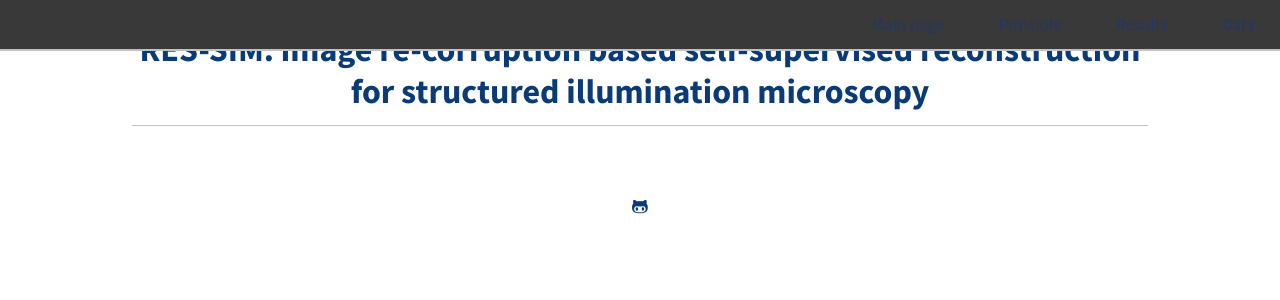
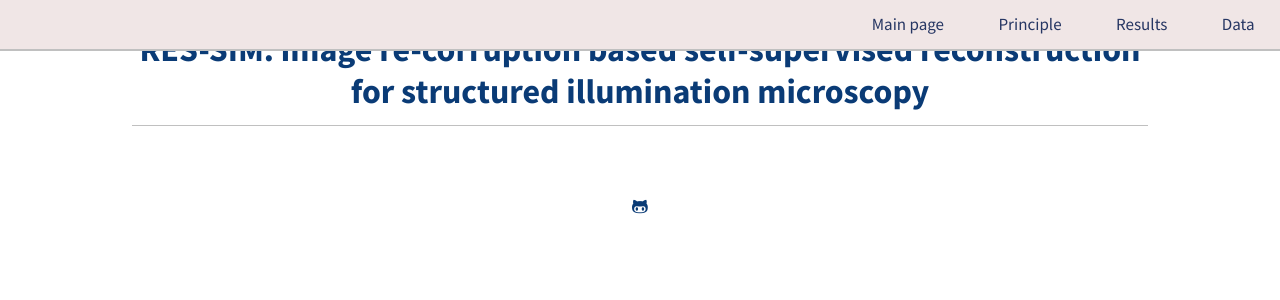
Before and after one commit to IntellM-THUIBCS/PRS-SIM, a Jekyll site: the page built from index.html, in a window 1280 px wide. Shown: the top 300 px of the page. Built offline with Jekyll 4.4.1, drawn with Linux system fonts in a browser that asks for light colours; the list of posts is cut into pages by our own code.

Commit message:
Update _navigation.scss

```diff
--- a/_sass/components/_navigation.scss
+++ b/_sass/components/_navigation.scss
@@ -45,7 +45,7 @@
 }
 */
 .nav-main {
-  font-size: 15; // override mobile media query
+  font-size: 25; // override mobile media query
   text-align: right;
   margin-bottom: 5rem;
   border-bottom-style: solid;
@@ -66,7 +66,7 @@
     border-bottom-color: $nav-bottom-border-color;
     border-bottom-width: 0px;
     border-bottom-style: solid;
-    background-color: #393939
+    background-color: #f0e6e6
   }
 
   li {
```
